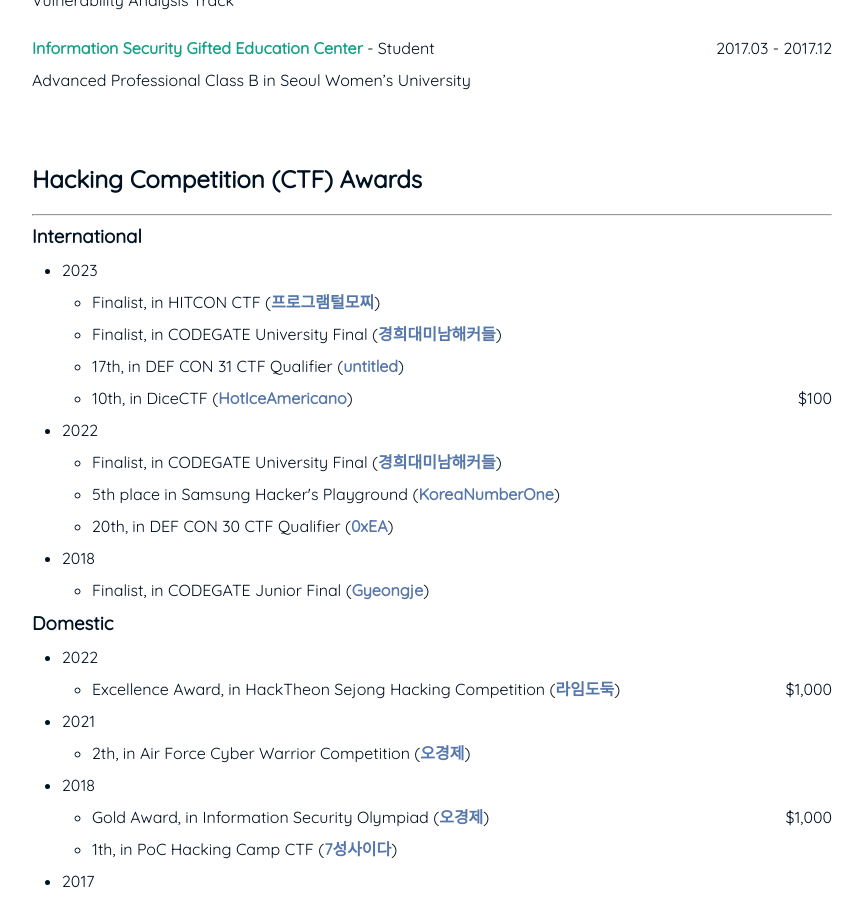
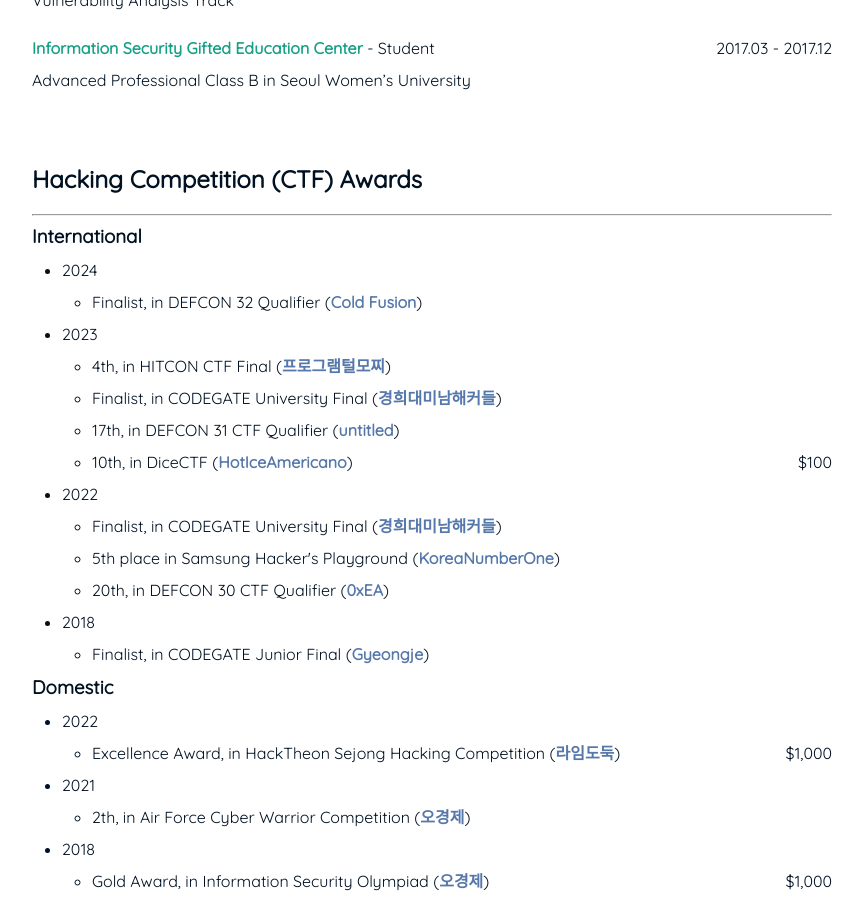
Before and after one commit to Gyeongje/gyeongje.github.io, a Jekyll site: the page built from index.md, in a window 1280 px wide and 900 px high, scrolled down 955 px. Shown: the whole window, without its empty margins (208-1071 px from the left). Built offline with Jekyll 4.4.1, drawn with Linux system fonts in a browser that asks for light colours.

Commit message:
Update index.md

```diff
--- a/index.md
+++ b/index.md
@@ -38,11 +38,15 @@
 ---
 ### International
 <ul>
+<li>2024</li>
+<ul>
+	<li>Finalist, in DEFCON 32 Qualifier (<a href="https://nautilus.institute/blog/2024/quals-2024-date/">Cold Fusion</a>)</li>
+</ul>
 <li>2023</li>
 <ul>
-	<li>Finalist, in HITCON CTF (<a href="https://ctf2023.hitcon.org/dashboard/scoreboard/">프로그램털모찌</a>)</li>
-	<li>Finalist, in CODEGATE University Final  (<a href="http://www.newstap.co.kr/news/photo/202306/196798_315670_357.jpg">경희대미남해커들</a>)</li>
-	<li>17th, in DEF CON 31 CTF Qualifier (<a href="https://nautilus.institute/blog/2023/defcon-31-ctf-qualifier-results/">untitled</a>)</li>
+	<li>4th, in HITCON CTF Final (<a href="https://ctftime.org/event/2035/">프로그램털모찌</a>)</li>
+	<li>Finalist, in CODEGATE University Final (<a href="http://www.newstap.co.kr/news/photo/202306/196798_315670_357.jpg">경희대미남해커들</a>)</li>
+	<li>17th, in DEFCON 31 CTF Qualifier (<a href="https://nautilus.institute/blog/2023/defcon-31-ctf-qualifier-results/">untitled</a>)</li>
 	<li>10th, in DiceCTF (<a href="https://ctftime.org/event/1838/">HotIceAmericano</a>) <span style="float: right; ">$100</span></li>
 </ul>
 
@@ -50,7 +54,7 @@
 <ul>
 	<li>Finalist, in CODEGATE University Final (<a href="https://www.boannews.com/media/view.asp?idx=105159">경희대미남해커들</a>)</li>
 	<li>5th place in Samsung Hacker's Playground (<a href="https://ctftime.org/event/1715">KoreaNumberOne</a>)</li>
-	<li>20th, in DEF CON 30 CTF Qualifier (<a href="https://nautilus.institute/blog/2022/defcon-30-ctf-qualifier-results/">0xEA</a>)</li>
+	<li>20th, in DEFCON 30 CTF Qualifier (<a href="https://nautilus.institute/blog/2022/defcon-30-ctf-qualifier-results/">0xEA</a>)</li>
 </ul>
 
 
```
